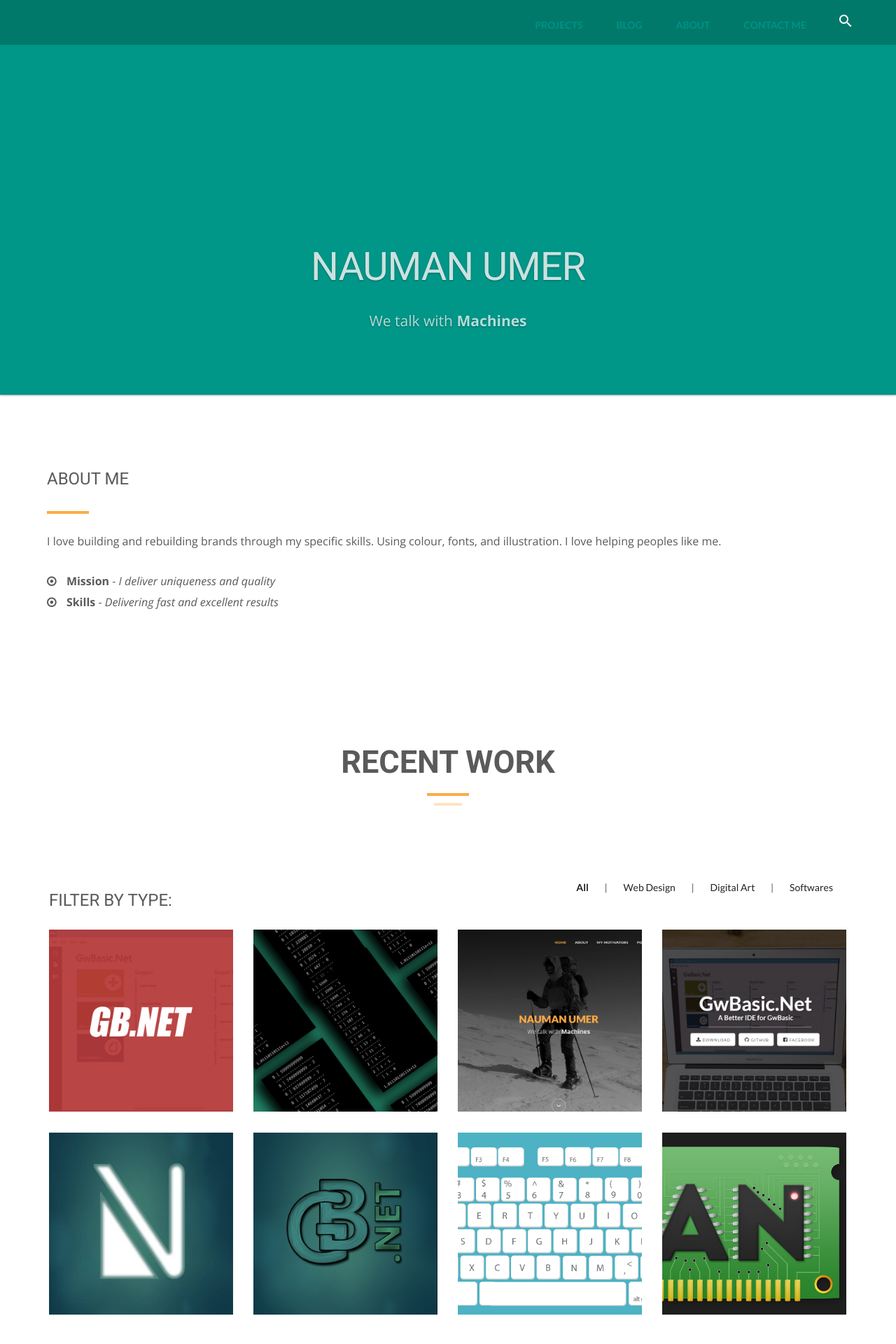
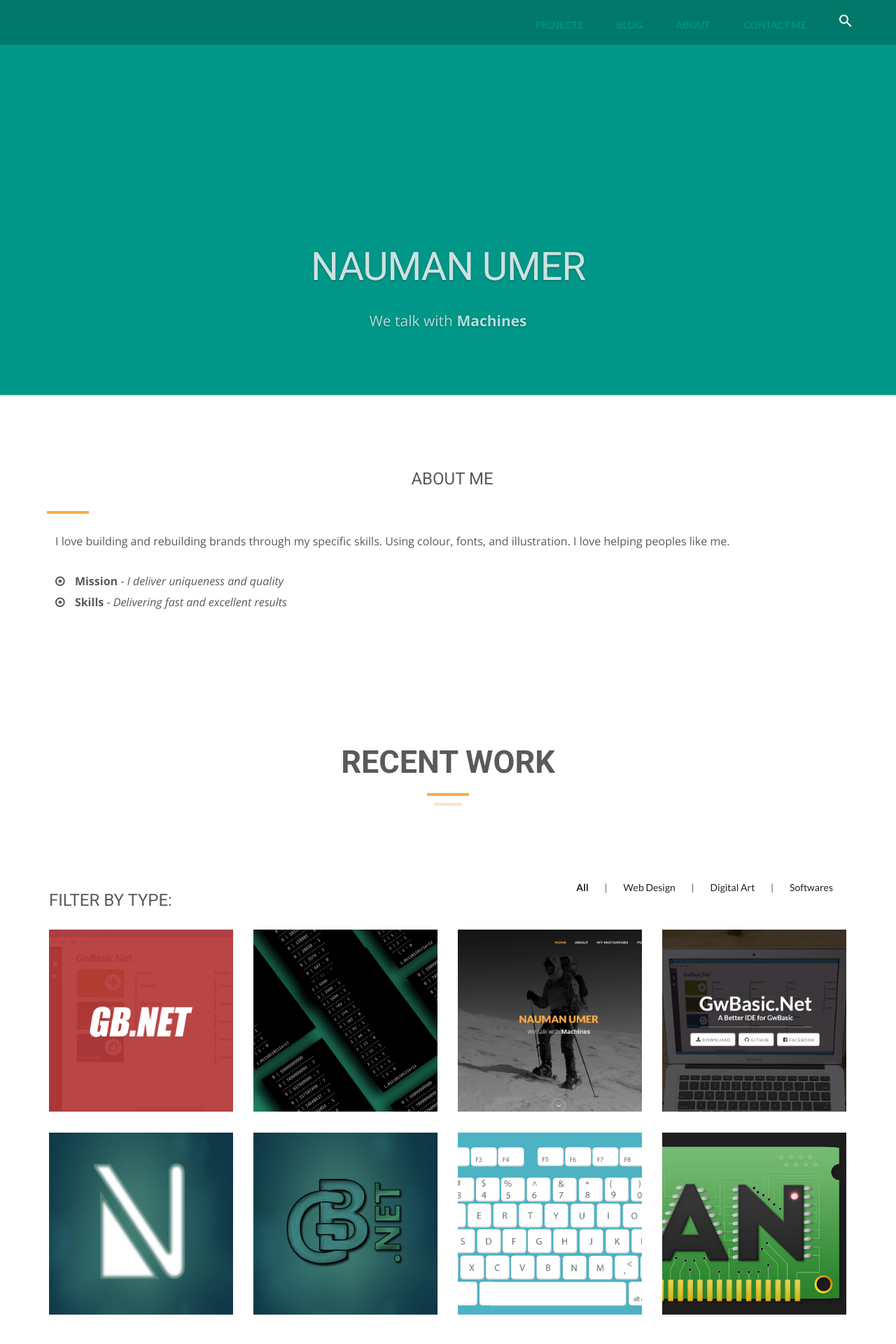
Before and after one commit to nmanumr/nmanumr.com, a Jekyll site: the page built from index.html, in a window 1280 px wide. Shown: the top 1920 px of the page at 70% size. Built offline with Jekyll 4.4.1, drawn with Linux system fonts in a browser that asks for light colours; nearby versions of some CDN libraries.

Commit message:
Update index.html

```diff
--- a/index.html
+++ b/index.html
@@ -23,13 +23,13 @@
                 </div>-->
                 <div class="">
                     <div class="about-text">
-                        <div class="section-title">
+                        <div class="section-title text-center">
                             <h4>About Me</h4>
                             <hr>
                             <div class="clearfix"></div>
                         </div>
-                        <p class="intro">I love building and rebuilding brands through my specific skills. Using colour, fonts, and illustration. I love helping peoples like me.</p>
-                        <ul class="about-list">
+                        <p class="intro" style="padding-left:12px">I love building and rebuilding brands through my specific skills. Using colour, fonts, and illustration. I love helping peoples like me.</p>
+                        <ul class="about-list" style="padding-left:12px">
                             <li>
                                 <span class="fa fa-dot-circle-o"></span>
                                 <strong>Mission</strong> - <em>I deliver uniqueness and quality</em>
```
